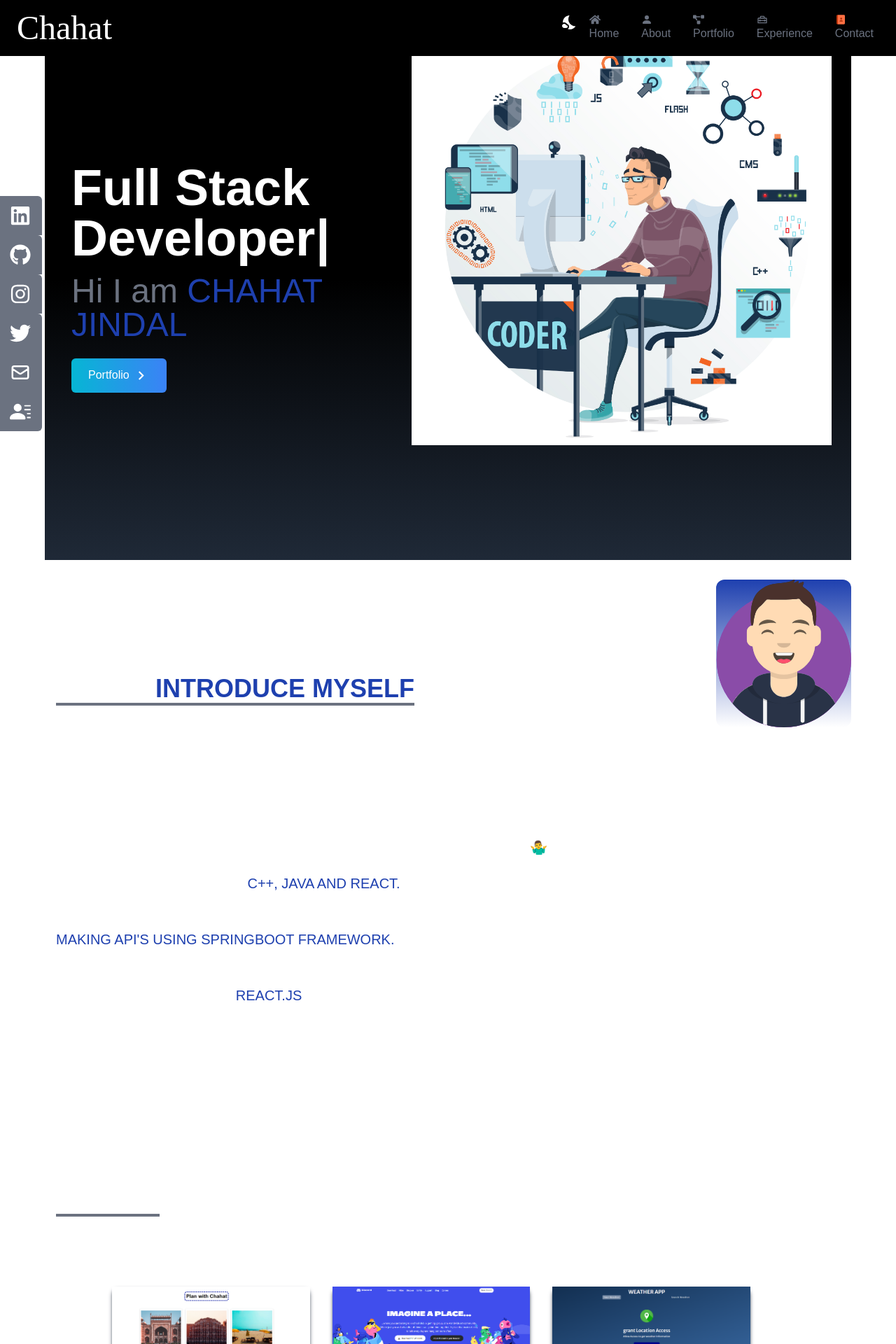
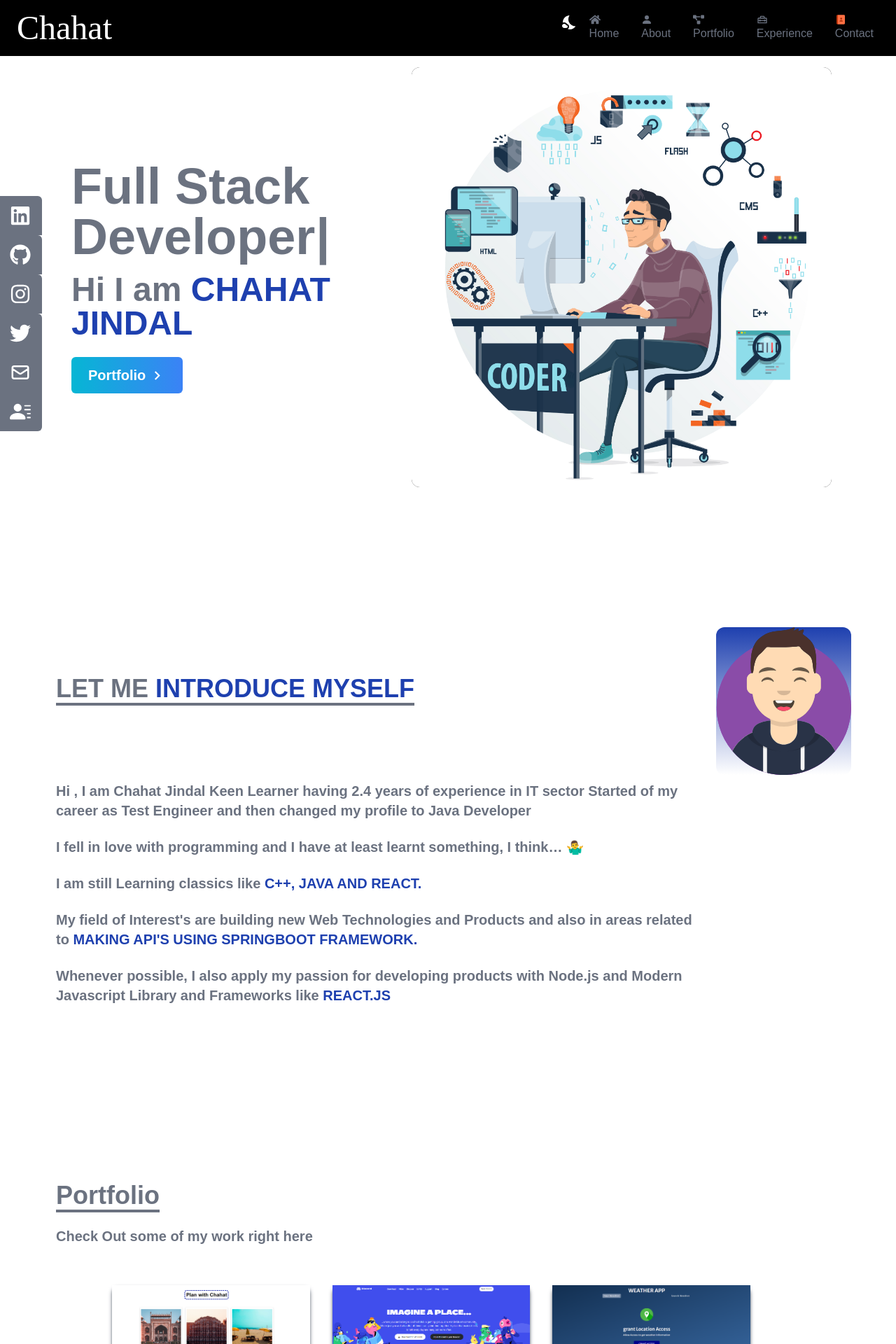
Before and after one commit to chahatjl/Portfolio, a React (Create React App) app: page / in a window 1280 px wide. Shown: the top 1920 px of the page at 70% size. Built offline with nearby package versions, Linux system fonts and the light colour scheme.

Commit message:
adding dark mode

```diff
--- a/src/components/About.js
+++ b/src/components/About.js
@@ -3,7 +3,7 @@
 
 const About = () => {
   return (
-    <div name="about" className='w-full h-screen dark:bg-gradient-to-b from-gray-800 to-black text-white flex'>
+    <div name="about" className='w-full h-screen dark:bg-gradient-to-b from-gray-800 to-black text-gray-500 font-bold flex'>
         <div className='max-w-screen-lg p-4 mx-auto flex flex-col
         justify-center w-full h-full'>
             <div className='pb-8'>
@@ -34,7 +34,7 @@
 
         </div>
         <div>
-          <img src={avatar} alt='' className='mt-7 mr-4 bg-gradient-to-b from-blue-800 rounded-xl'></img>
+          <img src={avatar} alt='' className='mt-[6rem] mr-4 bg-gradient-to-b from-blue-800 rounded-xl'></img>
         </div>
     </div>
   )
--- a/src/components/Contact.js
+++ b/src/components/Contact.js
@@ -2,7 +2,7 @@
 
 const Contact = () => {
   return (
-    <div name="contact" className='w-full h-screen dark:bg-gradient-to-b from-black to-gray-800 p-4 text-white'>
+    <div name="contact" className='w-full h-screen dark:bg-gradient-to-b from-black to-gray-800 p-4 text-gray-700 font-bold text-xl'>
         <div className='flex flex-col p-4 justify-center max-w-screen-lg mx-auto h-full'>
             <div className='pb-8'>
                 <p className='text-4xl font-bold inline border-b-4 border-gray-500'>Contact</p>
--- a/src/components/Experience.js
+++ b/src/components/Experience.js
@@ -66,7 +66,7 @@
   return (
     <div name="experience" className='dark:bg-gradient-to-b from-gray-800 to-black w-full h-screen'>
         <div className='max-w-screen-lg mx-auto flex flex-col
-        justify-center w-full h-full text-white'>
+        justify-center w-full h-full text-gray-500 font-bold text-xl'>
             <div>
                 <p className='text-4xl font-bold border-b-4 border-gray-500 p-2 inline'>Experience</p>
                 <p className='py-6'>These are Technologies i have worked on</p>
--- /dev/null
+++ b/src/components/Home.css
@@ -0,0 +1,4 @@
+
+.image {
+    background-color: black;
+  }
--- a/src/components/Home.js
+++ b/src/components/Home.js
@@ -4,14 +4,15 @@
 import {MdKeyboardArrowRight} from "react-icons/md";
 import { Link } from 'react-scroll';
 import Type from './Type';
+import "./Home.css";
 
 const Home = () => {
   return (
-    <div name="home" className='h-screen w-full bg-gradient-to-b from-black via-black to-gray-800 text-white flex'>
+    <div name="home" className='h-screen w-full dark:bg-gradient-to-b from-black via-black to-gray-800 text-gray-500 font-bold text-xl flex'>
         <div className='max-w-screen-lg mx-auto flex flex-col
         items-center justify-ceLinknter h-full px-4 mf:flex-row'>
             <div className='flex flex-col justify-center h-full'>
-                <div className='flex relative max-w-[200px]'><h2 className='text-4xl sm:text-7xl font-bold text-white'><Type/></h2></div>
+                <div className='flex relative max-w-[200px]'><h2 className='text-4xl sm:text-7xl text-gray-500 font-bold '><Type/></h2></div>
 
                 <p className='text-gray-500 py-4 max-w-md text-5xl'>Hi I am <span className=' text-blue-800 uppercase'>chahat jindal</span></p>
                 <div>
@@ -28,7 +29,7 @@
 
         </div>
         <div>
-          <img src={cj}  alt='' className='mt-9 mr-7 w-[600px] h-[600px] object-top'></img>
+          <img src={cj}  alt='' className='mt-[6rem] mr-7 w-[600px] h-[600px] object-top rounded-xl image'></img>
 
         </div>
     </div>
--- a/src/components/Portfolio.js
+++ b/src/components/Portfolio.js
@@ -7,7 +7,7 @@
 const Portfolio = () => {
 
     return (
-        <div name="portfolio" className='dark:bg-gradient-to-b from-black to-gray-800 w-full text-white md:h-screen'>
+        <div name="portfolio" className='dark:bg-gradient-to-b from-black to-gray-800 w-full text-gray-500 font-bold text-xl md:h-screen'>
 
             <div className='max-w-screen-lg p-4 max-auto flex flex-col
 justify-center w-full h-full'>
```
